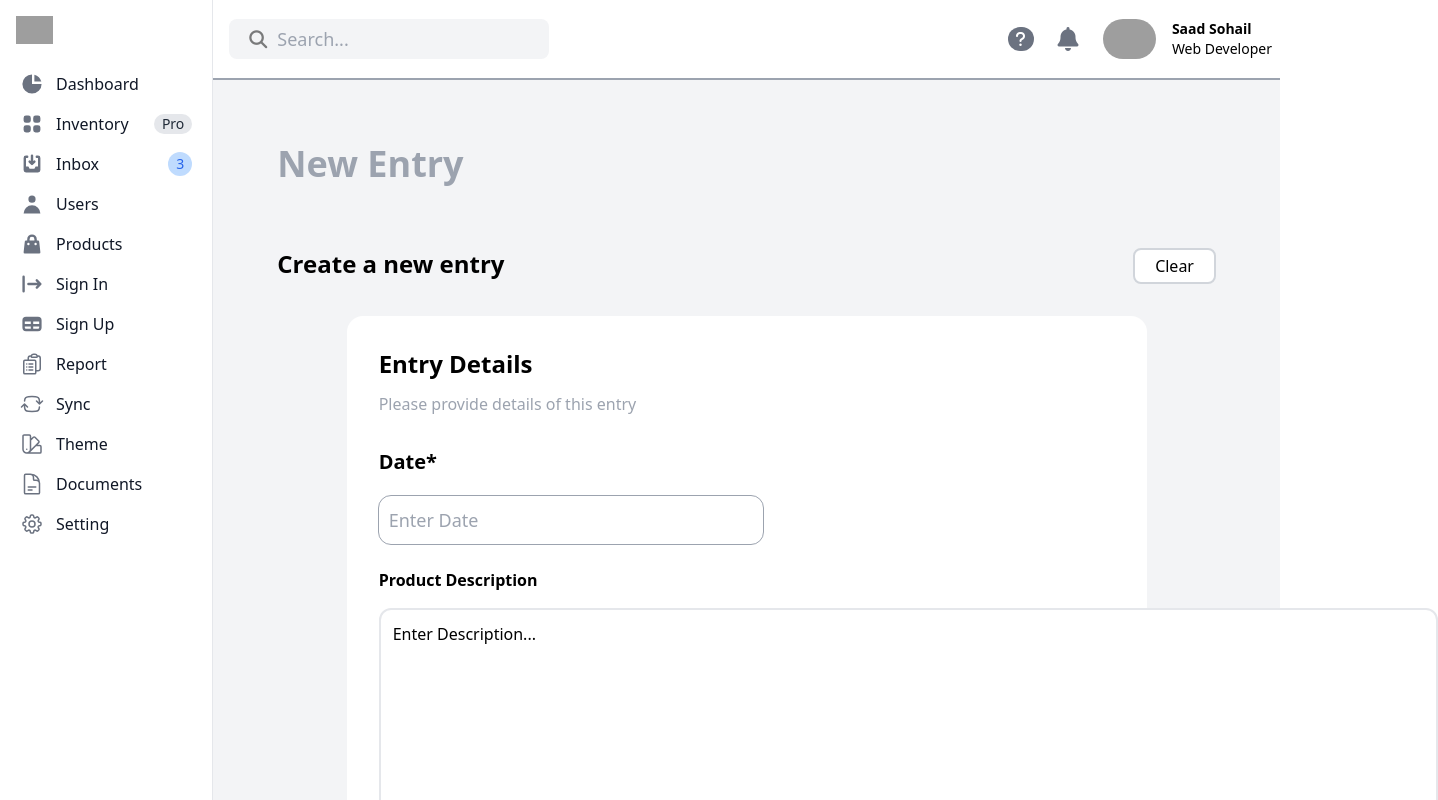
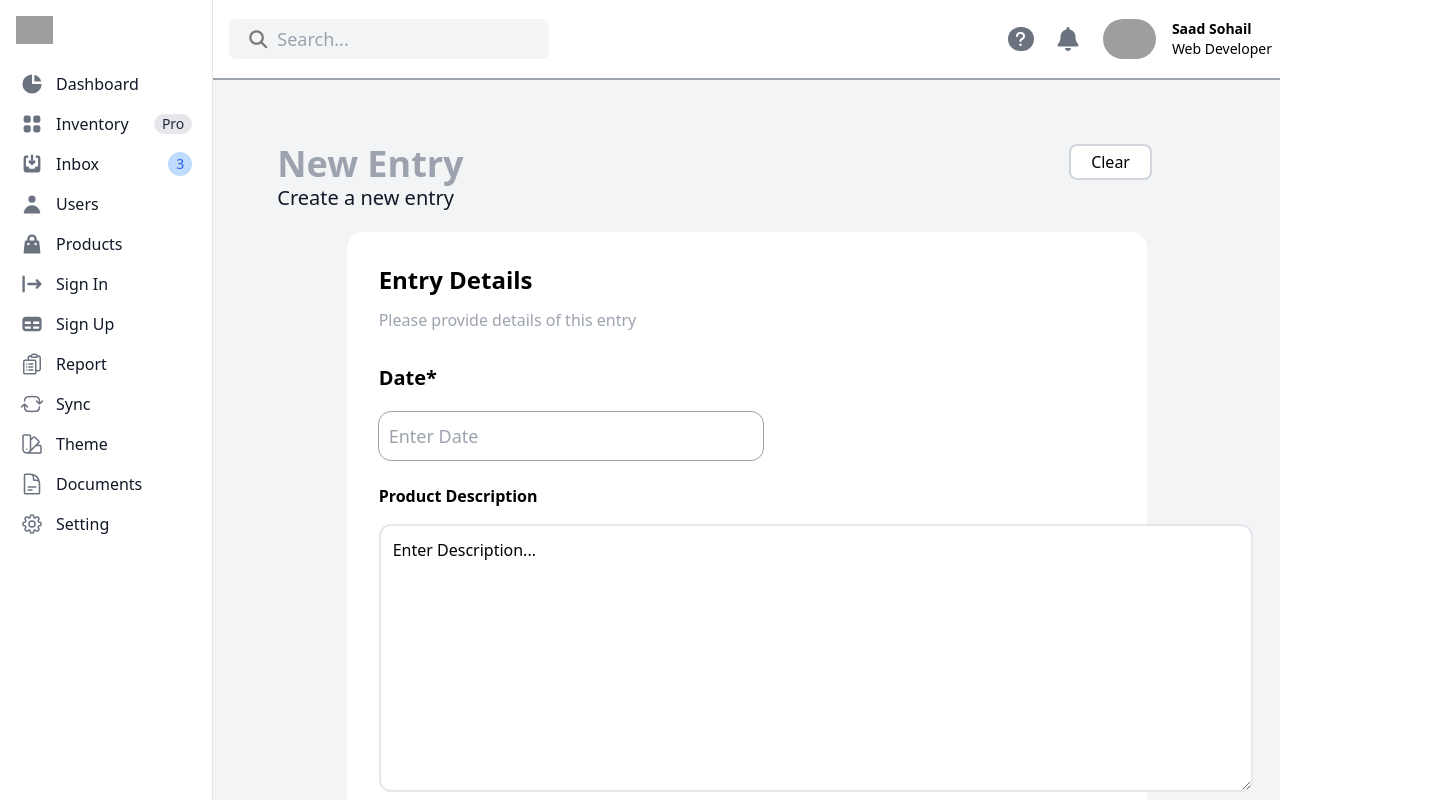
Before and after one commit to laveezah-noor/point-of-sale-terminal, a React (Create React App) app: page /newEntry in a window 1280 px wide. Shown: the top 800 px of the page, 1438 px wide, since content can reach past the window. Built offline with nearby package versions, Linux system fonts and the light colour scheme; grey boxes are pictures that could not be loaded.

Commit message:
newEntryPage updated

```diff
--- a/src/routes/newEntry-page.js
+++ b/src/routes/newEntry-page.js
@@ -1,27 +1,24 @@
 import React from 'react'
 
 export default function NewEntryPage() {
+
     return (
         <div class=" bg-gray-100">
-            <div className='p-16 flex justify-between'>
-                <div>
+            <div className='p-16 pb-5 flex justify-between '>
+                <div className='flex justify-between flex-col'>
                     <p class="text-4xl font-semibold"><span class="text-gray-400">New Entry</span></p>
-                </div>
-            </div>
-            <div class="px-16 flex justify-between">
-                <p class=" text-2xl font-semibold">
+                <p class=" text-xl text-gray-900">
                     Create a new entry
                 </p>
+                </div>
+            <div class="px-16 block ">
                 <div class="ml-4 bg-white rounded-lg px-5 py-1 border-2 border-gray-300">
                     <button>Clear</button>
                 </div>
             </div>
+            </div>
 
-
-
-            {/* <!-- *******************************************************DIV BOX************************************************************* --> */}
-
-            <div class="bg-white rounded-2xl mt-8 p-8 w-3/4 mx-auto">
+            <div class="bg-white rounded-2xl p-8 w-3/4 mx-auto">
                 <div>
                     <p class="text-2xl font-semibold">Entry Details </p>
                     <p class="text-gray-400 mt-3">Please provide details of this entry</p>
@@ -34,83 +31,12 @@ export default function NewEntryPage() {
                             <input class="h-12 outline outline-1 outline-gray-400 text-lg pl-2.5 rounded-xl mt-5 w-96"
                                 type="text" placeholder="Enter Date" />
                         </div>
-                        {/* <div>
-                            <p class="w-1/4 text-xl font-semibold">SKU</p>
-                            <input class="h-12 outline outline-1 outline-gray-400 text-lg pl-2.5 rounded-xl mt-5 w-96"
-                                type="text" placeholder="Search product name" />
-                            <span class="flex items-center mt-5">
-                                <input type="checkbox" class="w-5 h-5 mr-2 outline outline-1 outline-gray-400" />
-                                Auto-generate SKU
-                            </span>
-                        </div> */}
-                    </div>
+                       </div>
                 </div>
-                {/*
-        <div class="mt-5">
-            <p class="font-semibold">Supplier</p>
-            <div class="flex items-center mt-5">
-                <select class="h-12 outline outline-1 outline-gray-400 text-lg pl-2.5 rounded-xl w-3/4">
-                    <option value="volvo">Select a supplier</option>
-                    <option value="saab">Saab</option>
-                    <option value="opel">Opel</option>
-                    <option value="audi">Audi</option>
-                </select>
-                <div class="ml-12">
-                    <button style={{color: "#775DA6", border: "2px #775DA6 solid"}} class="px-4 py-2 rounded-lg bg-white">
-                        New</button>
-                </div>
-            </div>
-        </div>
-
-        <div class="mt-5">
-            <p class="font-semibold">Product type</p>
-            <div class="flex items-center mt-5">
-                <select class="h-12 outline outline-1 outline-gray-400 text-lg pl-2.5 rounded-xl w-3/4">
-                    <option value="volvo">Select a type</option>
-                    <option value="saab">Saab</option>
-                    <option value="opel">Opel</option>
-                    <option value="audi">Audi</option>
-                </select>
-                <div class="ml-12">
-                    <button style={{color: "#775DA6", border: "2px #775DA6 solid"}} class="px-4 py-2 rounded-lg bg-white">
-                        New</button>
-                </div>
-            </div>
-        </div>
-
-        <div class="mt-5">
-            <p class="font-semibold">Brand</p>
-            <div class="flex items-center mt-5">
-                <select class="h-12 outline outline-1 outline-gray-400 text-lg pl-2.5 rounded-xl w-3/4">
-                    <option value="volvo">Select a supplier</option>
-                    <option value="saab">Saab</option>
-                    <option value="opel">Opel</option>
-                    <option value="audi">Audi</option>
-                </select>
-                <div class="ml-12">
-                    <button style={{color: "#775DA6", border: "2px #775DA6 solid"}} class="px-4 py-2 rounded-lg bg-white">
-                        New</button>
-                </div>
-            </div>
-        </div> */}
 
                 <div class="mt-6">
                     <p class="font-semibold">Product Description</p>
-
-                    {/* <div class="mt-5 border border-gray-400 rounded-xl"> */}
-                    {/* <div class="border-b-2 p-3">
-                            <select class="h-12 mt- text-lg pl-2.5 rounded-xl">
-                                <option value="volvo">Headline 1</option>
-                                <option value="saab">Saab</option>
-                                <option value="opel">Opel</option>
-                                <option value="audi">Audi</option>
-                            </select>
-                        </div> */}
-                    {/* <div class=""> */}
-                    {/* <p class="text-gray-400">Describe your product...</p> */}
-                    <textarea rows='10' cols='110' className='border-2 p-3 mt-4 rounded-xl'>Enter Description...</textarea>
-                    {/* </div> */}
-                    {/* </div> */}
+                    <textarea rows='10' cols='90' className='border-2 p-3 mt-4 rounded-xl'>Enter Description...</textarea>
 
                     <div class="mt-8">
                         <div class="flex">
@@ -118,12 +44,6 @@ export default function NewEntryPage() {
                                 <p class="text-xl font-semibold">Account</p>
                                 <input class="h-12 w-3/4 outline outline-1 outline-gray-400 mt-4 text-lg pl-2.5 rounded-xl" type="email"
                                     placeholder="Enter Account" />
-                                {/* <select class="h-12 mt-4 outline outline-1 outline-gray-400 text-lg px-4 rounded-xl">
-                                    <option value="volvo">Enter Account</option>
-                                    <option value="saab">xyz@gmail.com</option>
-                                    <option value="opel">abc@gmail.com</option>
-                                    <option value="audi">123@gmail.com</option>
-                                </select> */}
                             </div>
                             <div className='w-1/2'>
                                 <p class="text-xl font-semibold">Entry type</p>
@@ -141,104 +61,11 @@ export default function NewEntryPage() {
                         <input class="h-12 outline outline-1 outline-gray-400 mt-4 text-lg pl-2.5 rounded-xl w-1/2" type="text"
                             placeholder="Enter Amount$" />
                     </div>
-                    {/* <div class="mt-8">
-                        <p class="text-2xl font-semibold">Consider how stock for this product is tracked:</p>
-                        <span class="flex items-center space-x-4 mt-4">
-                            <input type="checkbox" class="w-5 h-5 outline outline-1 outline-gray-400" />
-                            <p class="text-xl">Manage stock levels</p>
-                        </span>
-                        <span class="flex items-center space-x-4 mt-4">
-                            <input type="checkbox" class="w-5 h-5 outline outline-1 outline-gray-400" />
-                            <p class="text-xl">Sellable</p>
-                        </span>
-                        <span class="flex items-center space-x-4 mt-4">
-                            <input type="checkbox" class="w-5 h-5 outline outline-1 outline-gray-400" />
-                            <p class="text-xl">Batch racked</p>
-                        </span>
-                    </div>
-
-
-                    <div class="mt-8">
-                        <p class="text-2xl font-semibold">Consider how stock for this product is tracked:</p>
-                    </div>
-
-                    <div class="mt-5">
-                        <p class="font-semibold">Initial Stock*</p>
-                        <div class="flex items-center mt-5">
-                            <input class="h-12 outline outline-1 outline-gray-400 text-lg pl-2.5 rounded-xl w-11/12" type="text"
-                                placeholder="Enter initial stock" />
-                        </div>
-                    </div>
-
-                    <div class="mt-5">
-                        <p class="font-semibold">Stock Location</p>
-                        <div class="flex items-center mt-5">
-                            <select class="h-12 outline outline-1 outline-gray-400 text-lg pl-2.5 rounded-xl w-11/12">
-                                <option value="volvo">Primary Location</option>
-                                <option value="saab">Saab</option>
-                                <option value="opel">Opel</option>
-                                <option value="audi">Audi</option>
-                            </select>
-                        </div>
-                    </div>
-
-                    <div class="mt-5">
-                        <p class="font-semibold">Initial Cost</p>
-                        <div class="flex items-center mt-5">
-                            <input class="h-12 outline outline-1 outline-gray-400 text-lg pl-2.5 rounded-xl w-11/12" type="text"
-                                placeholder="Enter initial stock" />
-                        </div>
-                        <p class="mt-3 text-gray-400">Initial cost is required if initial stock is a greater than zero</p>
-                    </div>
-
-                    <div class="mt-8">
-                        <p class="font-semibold">Buy Price</p>
-                        <div class="flex items-center mt-5">
-                            <input class="h-12 outline outline-1 outline-gray-400 text-lg pl-2.5 rounded-xl w-11/12" type="text"
-                                placeholder="Enter initial stock" />
-                        </div>
-                    </div>
-
-                    <div class="mt-5">
-                        <p class="font-semibold">Wholesale Price</p>
-                        <div class="flex items-center mt-5">
-                            <input class="h-12 outline outline-1 outline-gray-400 text-lg pl-2.5 rounded-xl w-11/12" type="text"
-                                placeholder="Enter initial stock" />
-                        </div>
-                    </div>
-
-                    <div class="mt-5">
-                        <p class="font-semibold">Retail Price</p>
-                        <div class="flex items-center mt-5">
-                            <input class="h-12 outline outline-1 outline-gray-400 text-lg pl-2.5 rounded-xl w-11/12" type="text"
-                                placeholder="Enter initial stock" />
-                        </div>
-                    </div>
-
-                    <div class="mt-12">
-                        <p class="text-2xl font-semibold">Consider how stock for this product is tracked:</p>
-                        <p class="mt-3 text-gray-400">A single variants will be created equally unless you enable the multiple
-                            variant options.</p>
-                        <div class="mt-5 p-3 rounded-xl border border-gray-400 flex items-center space-x-4">
-                            <input type="checkbox" class="w-5 h-5 ml-3 outline outline-1 outline-gray-400" />
-                            <p class="">This product has multiple variants</p>
-                        </div>
-                    </div>
-
-                    <div class="mt-12">
-                        <p class="text-2xl font-semibold">Consider how stock for this product is tracked:</p>
-                        <p class="mt-3 text-gray-400">A single variants will be created equally unless you enable the multiple
-                            variant options.</p>
-                        <div class="mt-5 p-3 rounded-xl border border-gray-400 flex items-center space-x-4">
-                            <input type="checkbox" class="w-5 h-5 ml-3 outline outline-1 outline-gray-400" />
-                            <p class="">This product has multiple variants</p>
-                        </div>
-                    </div> */}
                 </div>
-                {/* <div class="mt-10">
+                <div class="mt-10">
                     <button style={{ backgroundColor: "#775DA6" }} class="h-10 px-4 ml-4 rounded-lg text-white">Create
-                        New</button>
-                </div> */}
+                        </button>
+                </div>
             </div>
         </div>
     )
```
